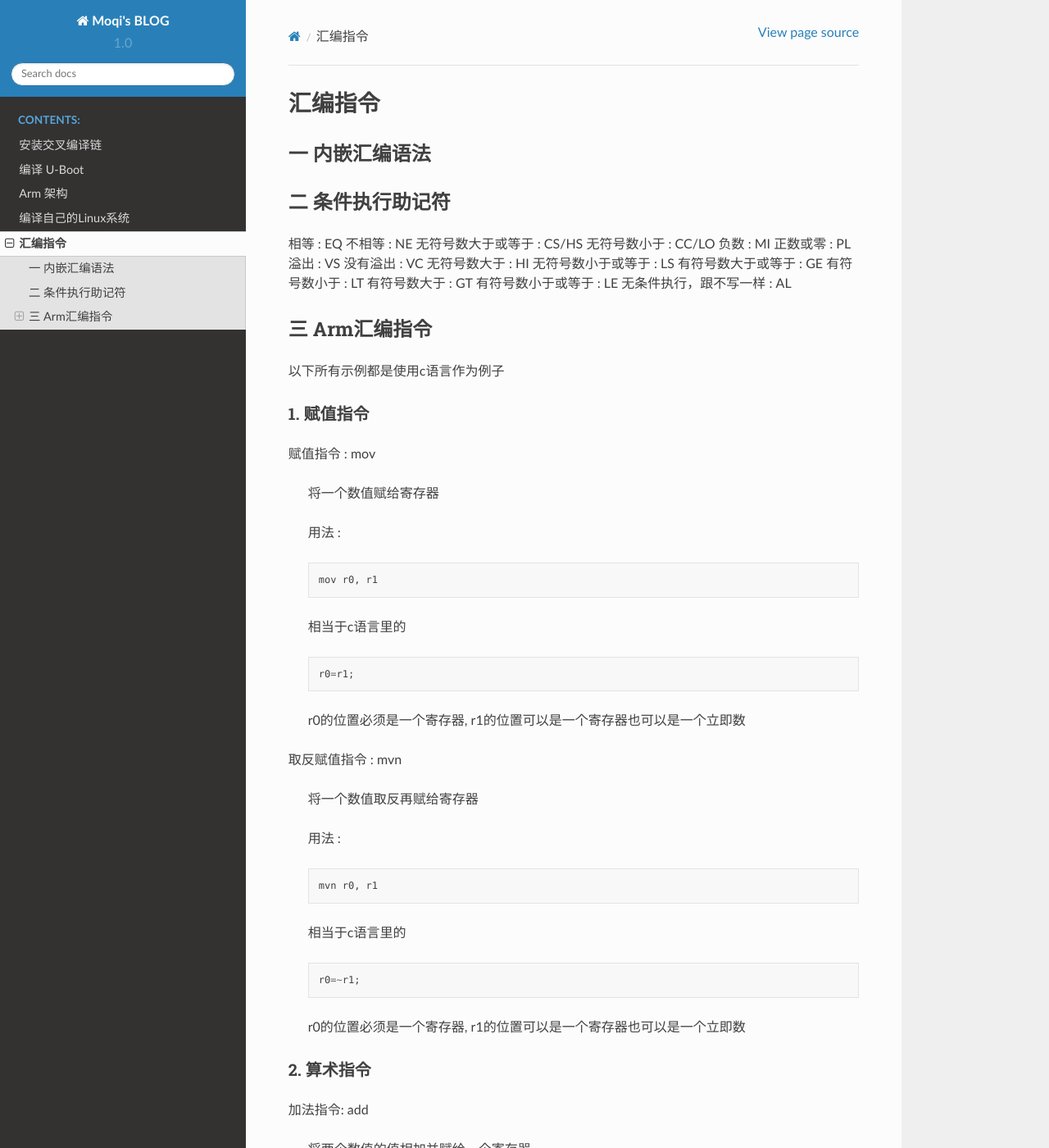
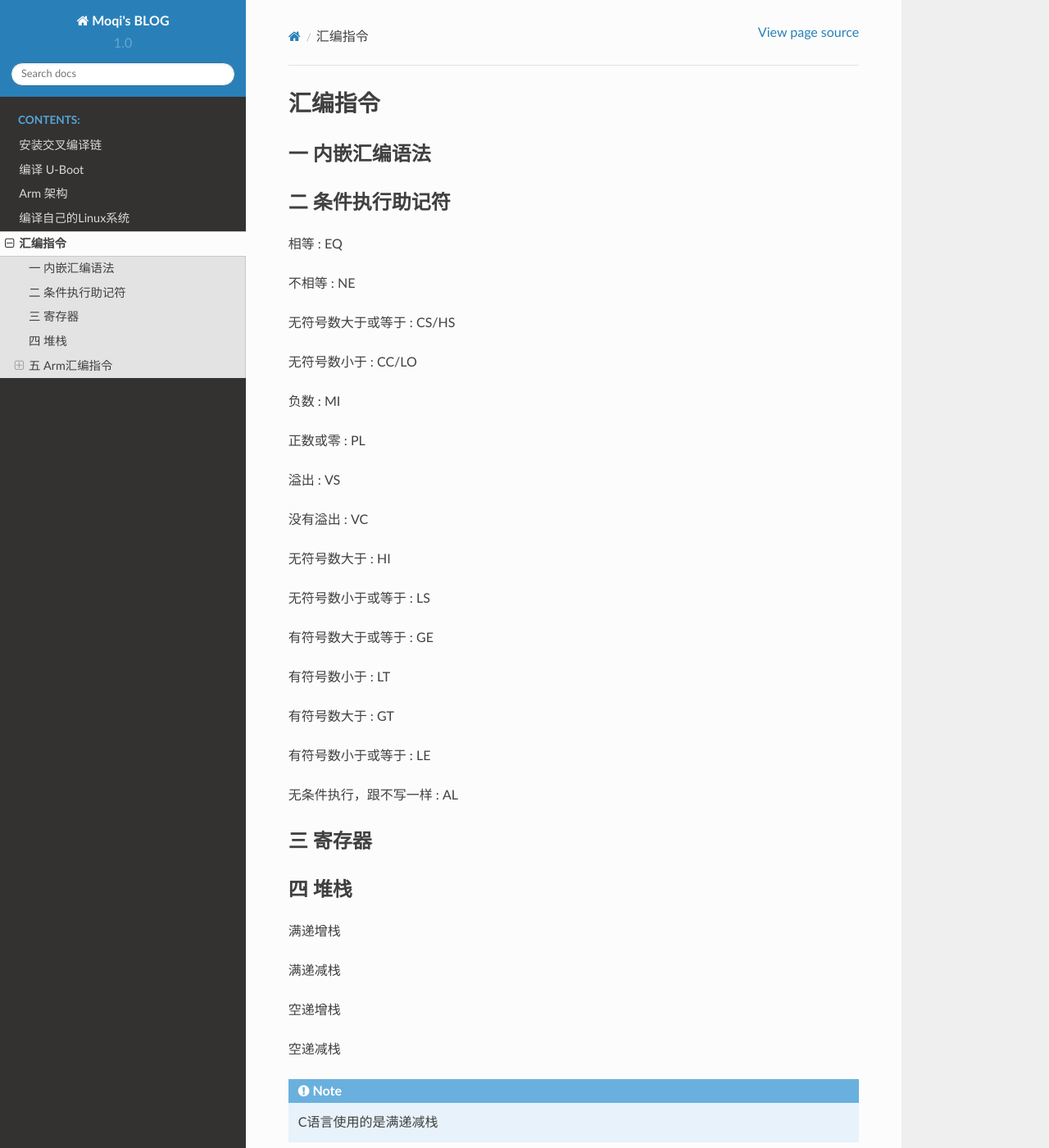
Before and after one commit to moqi-smile/Blog-Tiny4412, a Sphinx documentation site: the page built from source/Chapter_5.rst, in a window 1280 px wide and 1400 px high. Shown: the whole window at 82% size. Built offline with Sphinx 7.4.7 and the Read the Docs theme 2.0.0, drawn with Linux system fonts in a browser that asks for light colours; some of the changed text lies outside the part shown.

Commit message:
source/Chapter_5.rst

```diff
--- a/source/Chapter_5.rst
+++ b/source/Chapter_5.rst
@@ -11,23 +11,57 @@
 -----------------------------------------------------------
 
 相等 : EQ
+
 不相等 : NE
+
 无符号数大于或等于 : CS/HS
+
 无符号数小于 : CC/LO
+
 负数 : MI
+
 正数或零 : PL
+
 溢出 : VS
+
 没有溢出 : VC
+
 无符号数大于 : HI
+
 无符号数小于或等于 : LS
+
 有符号数大于或等于 : GE
+
 有符号数小于 : LT
+
 有符号数大于 : GT
+
 有符号数小于或等于 : LE
+
 无条件执行，跟不写一样 : AL
 
 -----------------------------------------------------------
-三 Arm汇编指令
+三 寄存器
+-----------------------------------------------------------
+
+-----------------------------------------------------------
+四 堆栈
+-----------------------------------------------------------
+
+满递增栈
+
+满递减栈
+
+空递增栈
+
+空递减栈
+
+.. note::
+
+    C语言使用的是满递减栈
+
+-----------------------------------------------------------
+五 Arm汇编指令
 -----------------------------------------------------------
 
 以下所有示例都是使用c语言作为例子
@@ -391,11 +425,133 @@
     比较指令类似于减法指令, 但不会保存结果。 一般使用完比较指令都会使用条件执行指令来执行想要执行的指令
 
 ***********************************************************
-5. 跳转指令
+5. 内存操作指令
+***********************************************************
+
+需测试
+
+地址取值指令: ldr
+
+    将一个地址里的值放到寄存器中
+
+    用法① :
+
+    .. code::
+
+        ldr r0, [r1]
+
+    相当于c语言里的
+
+    .. code::
+
+        r0 = *r1;
+
+    用法② :
+
+    .. code::
+
+        ldr r0, [r1, #4]
+
+    相当于c语言里的
+
+    .. code::
+
+        r0 = *(r1+4);
+
+地址赋值指令: str
+
+    将一个寄存器的值放到一个地址里
+
+    用法① :
+
+    .. code::
+
+        str r0, [r1]
+
+    相当于c语言里的
+
+    .. code::
+
+        *r1 = r0;
+
+    用法② :
+
+    .. code::
+
+        str r0, [r1, #4]
+
+    相当于c语言里的
+
+    .. code::
+
+        *(r1+4) = r0;
+
+.. note::
+
+    如果希望执行完指令以后更改r1寄存器内的地址，可以在方括号外增加一个感叹号或者将增加/减少的地址放在方括号外
+
+    例:
+
+    ① ldr r0, [r1, #4]! 相当于c语言里的 r1+=4; r0=r1;
+
+    ② ldr r0, [r1], #4 相当于c语言里的 r0=r1; r1+=4;
+
+    str 的用法与ldr一样
+
+
+***********************************************************
+6. 堆栈指令
+***********************************************************
+
+需测试
+
+压栈指令: push
+
+    用满递减栈的方式将寄存器的值写入到堆栈
+
+    用法
+
+    .. code::
+
+        push {r0, r1, r2}
+
+弹栈指令: pop
+
+    用满递减栈的方式将堆栈的值写入到寄存器
+
+    用法
+
+    .. code::
+
+        pop {r0, r1, r2}
+
+压栈指令: stm
+
+    用指定方式将寄存器的值写入到堆栈
+
+    用法
+
+    .. code::
+
+        stmfd [sp]! [r0, r1, r2]
+
+弹栈指令: ldm
+
+    用指定方式将堆栈的值写入到寄存器
+
+    用法
+
+    .. code::
+
+        ldmfd [sp]! [r0, r1, r2]
+
+
+***********************************************************
+7. 跳转指令
 ***********************************************************
 
 ***********************************************************
-7. 特殊指令
+8. 特殊指令
 ***********************************************************
 
 软中断指令: swi/svc
```
